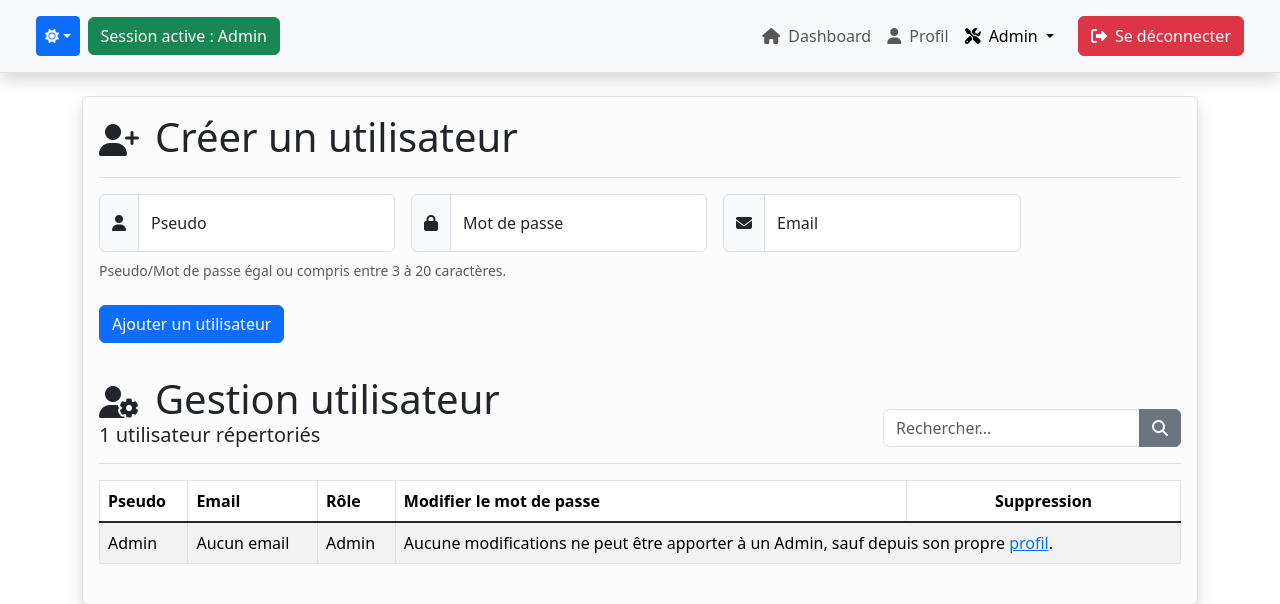
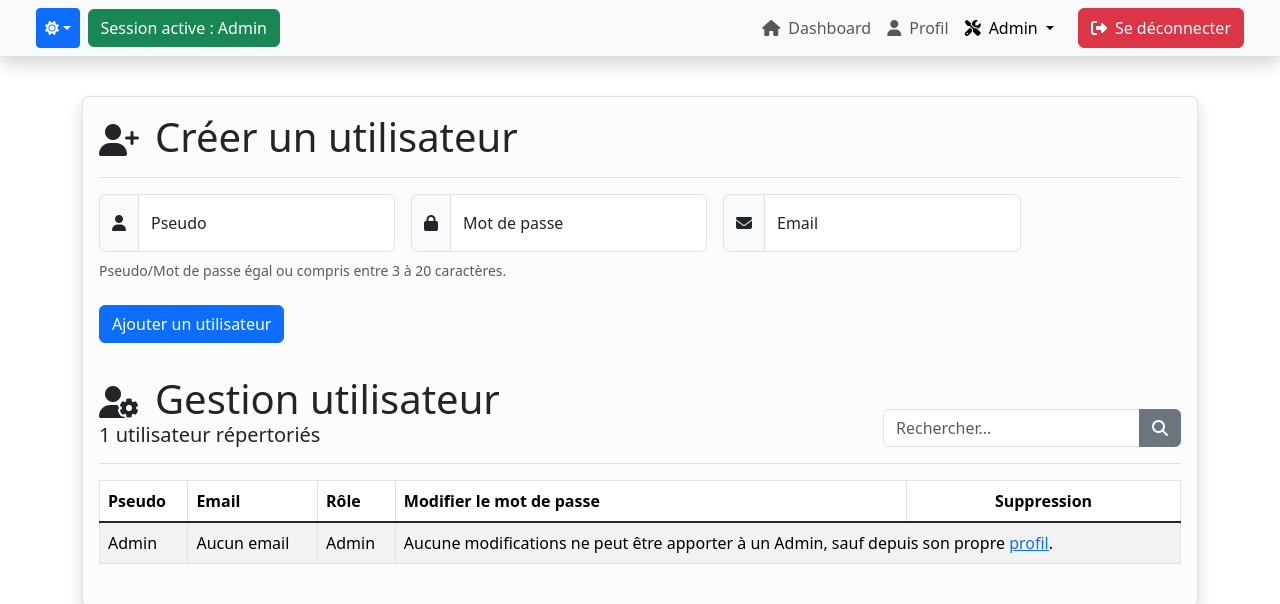
Before and after one commit to morinbruno/application_projet_epxress, a Node server app: page /admin in a window 1280 px wide. Shown: the top 604 px of the page. Run offline with Node 20, Linux system fonts and the light colour scheme; the visitor is signed in with stand-in values (Sample User, id 1); data comes from the database, SQL or seed files in the repository; data that the repository does not hold is empty; some libraries are stand-ins or nearby versions.

Commit message:
Update header.ejs

```diff
--- a/views/partials/header.ejs
+++ b/views/partials/header.ejs
@@ -1,5 +1,5 @@
 <!-- Header -->
-<header class="shadow border-bottom px-lg-4 py-2 bg-body-tertiary fixed-top">
+<header class="shadow border-bottom px-lg-4 bg-body-tertiary fixed-top">
   <nav class="navbar navbar-expand-lg" aria-label="Offcanvas navbar large">
     <div class="container-fluid">
       <div class="d-block">
@@ -76,6 +76,7 @@
             <% } %>
             <% } %>
           </ul>
+          <hr class="d-lg-none mb-4" style="margin-inline: -1rem;">
           <form method="get" action="/se-deconnecter" class="d-flex mt-3 mt-lg-0">
             <button type="submit" class="btn btn-danger"><i class="fa-solid fa-right-from-bracket me-2"></i>Se déconnecter</button>
           </form>
```
